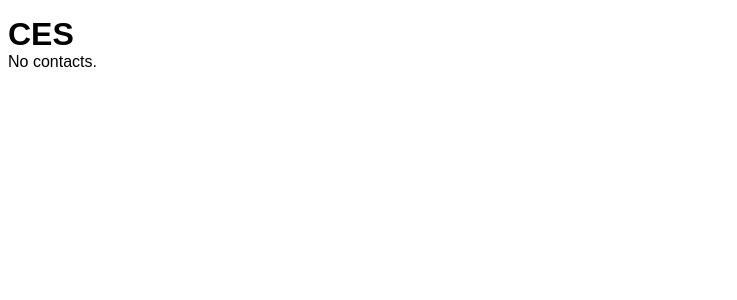
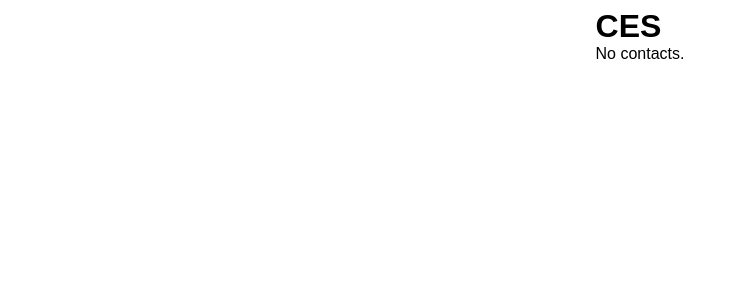
Before and after one commit to arminganic/events, an Angular app: page /events/1 in a window 1280 px wide. Shown: the top 300 px of the page, without its empty margins (0-737 px from the left). Built offline with nearby package versions, Linux system fonts and the light colour scheme.

Commit message:
Fixed removal of contacts signal; Added container class

```diff
--- a/src/app/app.component.html
+++ b/src/app/app.component.html
@@ -1 +1,3 @@
-<router-outlet />
+<main class="container container--centered">
+  <router-outlet />
+</main>
--- a/src/app/event-page/event-page.component.html
+++ b/src/app/event-page/event-page.component.html
@@ -1,7 +1,8 @@
 @if (event(); as event) {
 <h1>{{ event.name }}</h1>
 <section>
-  @if (event.contacts.length) { @for (contact of contacts(); track contact) {
+  @if (event.contacts.length) { @for (contact of event.contacts; track contact)
+  {
   <p>{{ contact.firstname }} {{ contact.lastname }}</p>
   } } @else {
   <p>No contacts.</p>
--- a/src/styles.css
+++ b/src/styles.css
@@ -13,3 +13,11 @@
   margin: 0;
   padding: 0;
 }
+
+.container {
+  max-width: 1440px;
+}
+
+.container--centered {
+  margin-inline: auto;
+}
```
